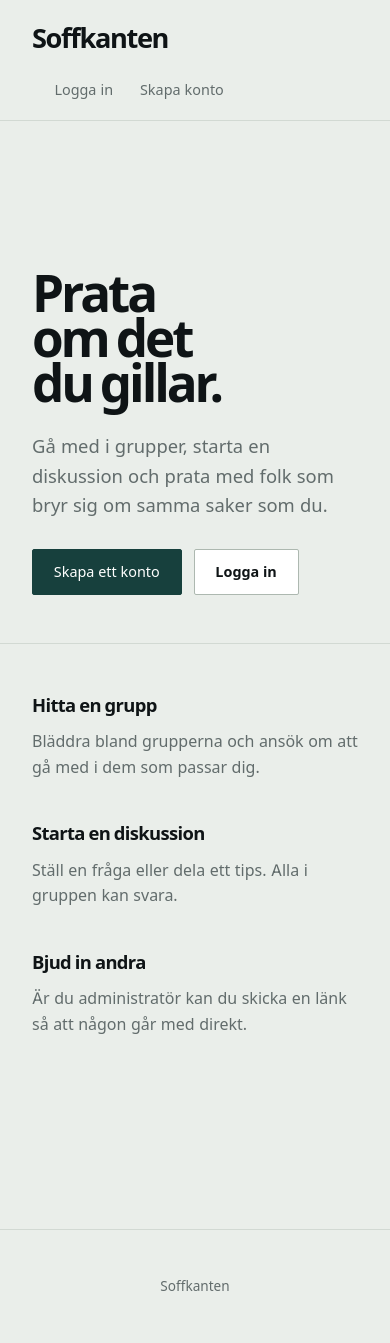
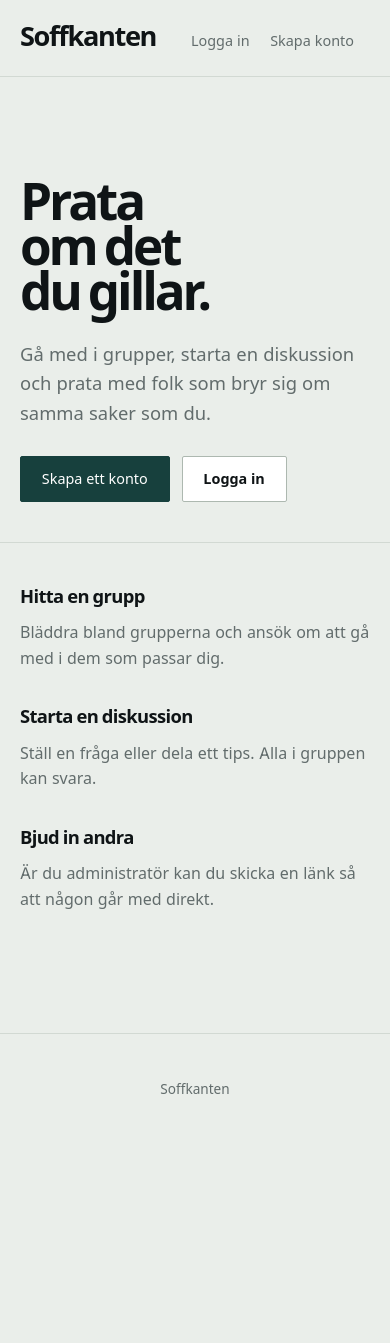
Before and after one commit to shakurmohamoud/soffkanten, a PHP site: page / in a window 390 px wide. After the commit the page ends 1094 px from the top, so only its background shows below. Run offline with PHP 8.4, Linux system fonts and the light colour scheme.

Commit message:
add mobile layout

```diff
--- a/html/stil.css
+++ b/html/stil.css
@@ -139,7 +139,7 @@ a {
     gap: 2.5rem;
     max-width: 1100px;
     margin: 0 auto;
-    padding: 3rem 2rem 5rem;
+    padding: 3rem 2rem;
     border-top: 1px solid var(--linje);
 }
 
@@ -432,3 +432,36 @@ footer {
     color: var(--svag);
     border-top: 1px solid var(--linje);
 }
+
+/* Anpassningar för mobil och smal skärm */
+@media (max-width: 600px) {
+    header {
+        padding: 1rem 1.25rem;
+    }
+
+    nav a {
+        margin-left: 0;
+        margin-right: 1rem;
+    }
+
+    main {
+        padding: 2rem 1.25rem 3rem;
+    }
+
+    .hjalte {
+        padding: 1.5rem 1.25rem 2.5rem;
+    }
+
+    .funktioner {
+        padding: 2.5rem 1.25rem;
+        gap: 2rem;
+    }
+
+    /* Namnet och knappen får varsin rad när bredden inte räcker */
+    .ansokningslista li,
+    .medlemslista li {
+        flex-direction: column;
+        align-items: flex-start;
+        gap: 0.6rem;
+    }
+}
```
